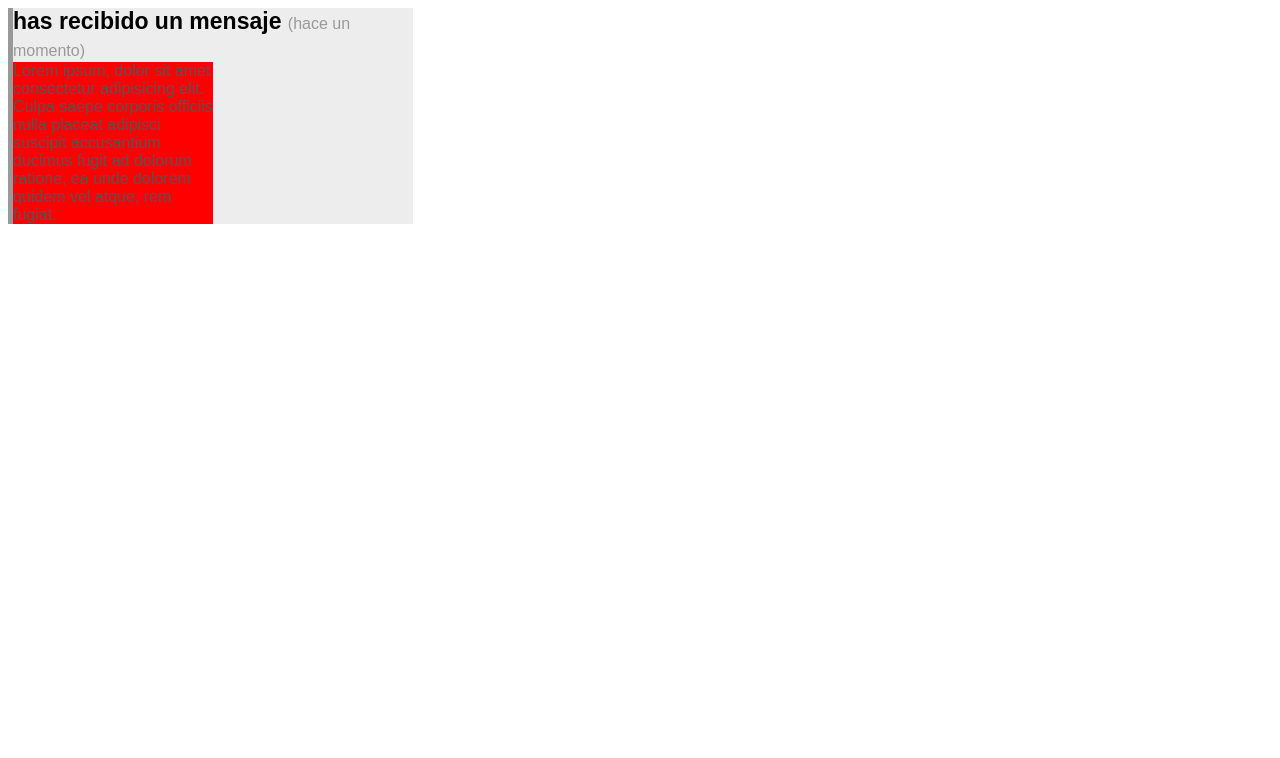
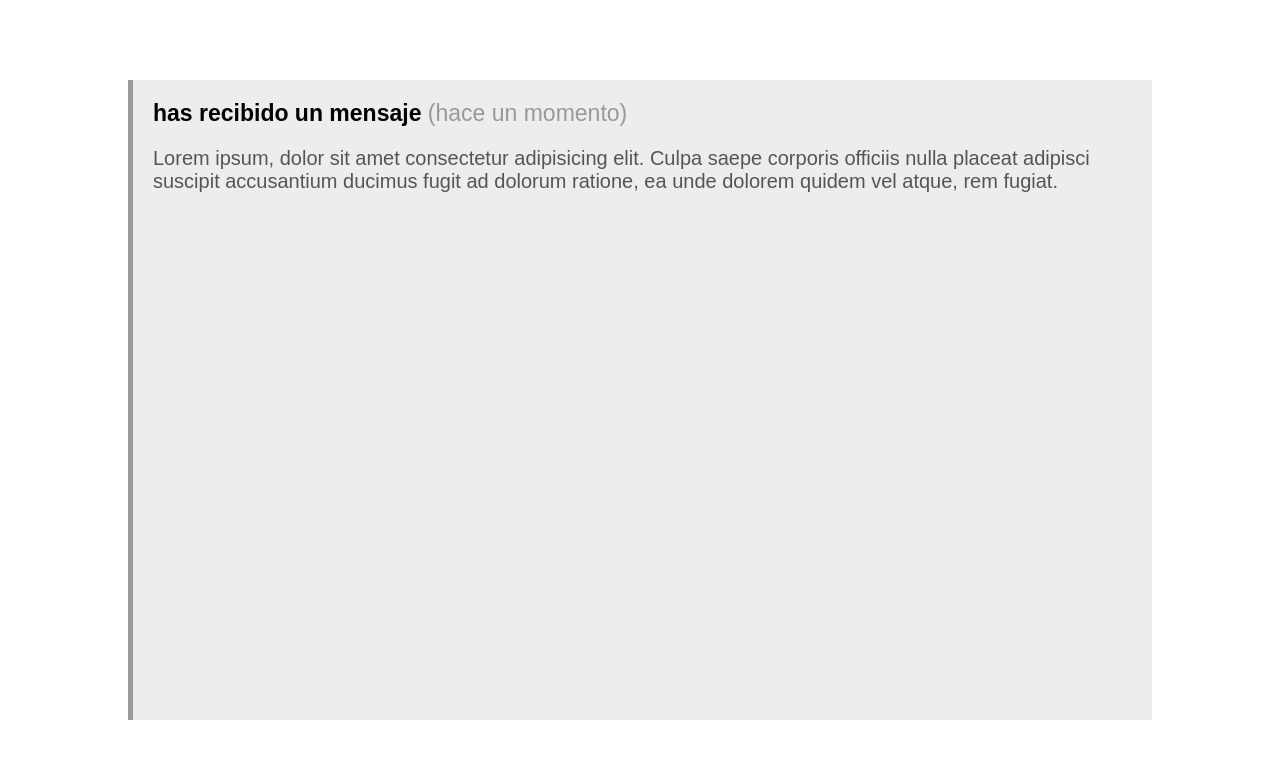
Before and after one commit to derekmagnoo/learning-web-development, a plain HTML site: page Clases CSS/medidas/index.html in a window 1280 px wide. Drawn offline with Linux system fonts and the light colour scheme.

Commit message:
creation of measures

```diff
--- a/Clases CSS/medidas/styles.css
+++ b/Clases CSS/medidas/styles.css
@@ -1,8 +1,20 @@
+body {
+    font-size: 40px;
+    margin: 0px;
+}
+
 div {
     background: #ededed;
+    padding: 20px;
     font-family: sans-serif;
     border-left: 5px solid #999;
-    width: 400px;
+    font-size: 20px;
+    width: 80vw;
+    height: 80vh;
+    margin: 0;
+    box-sizing: border-box;
+    margin: auto;
+    margin-top: 10vh;
 }
 
 h1 {
@@ -14,11 +26,10 @@ span {
     color: #999;
     font-size: 16px;
     font-weight: 100;
+    font-size: 1em;
 }
 
 p {
     color: #555;
-    background-color: red;
-    margin: 0;
-    width: 200px;
+    font-size: 1em;
 }
```
